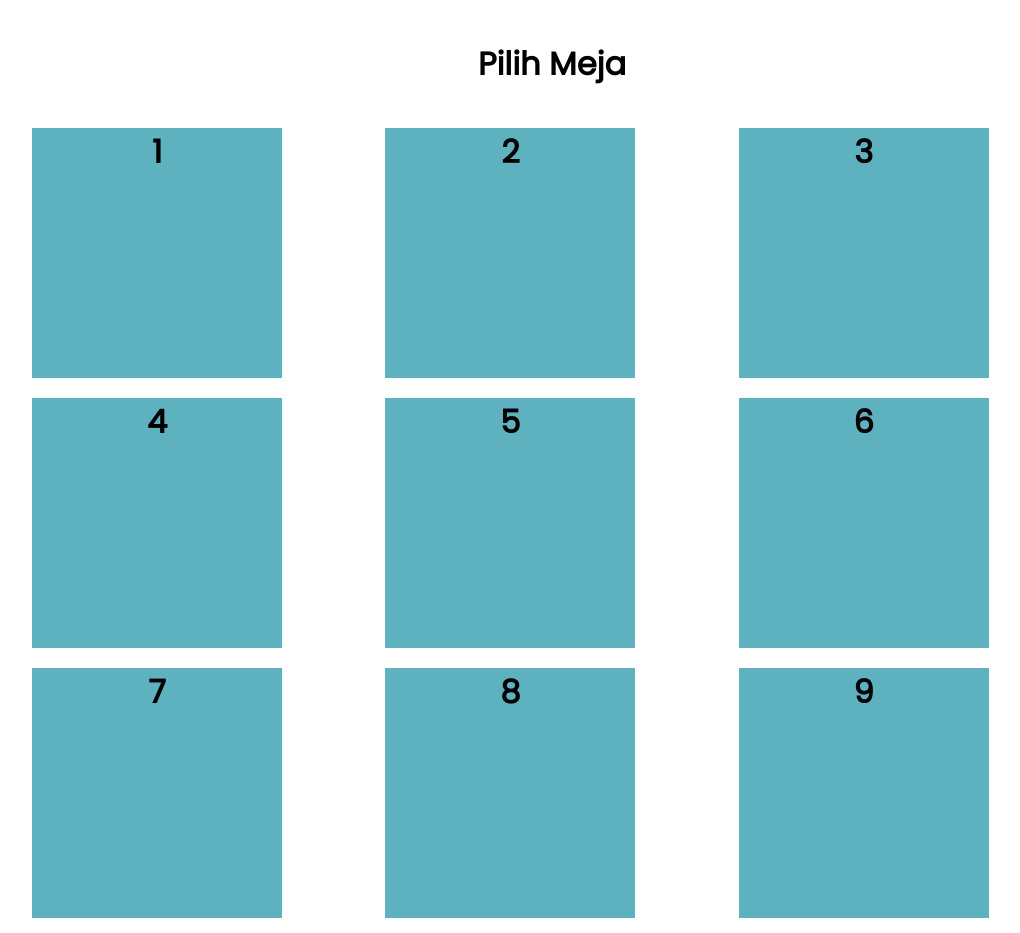
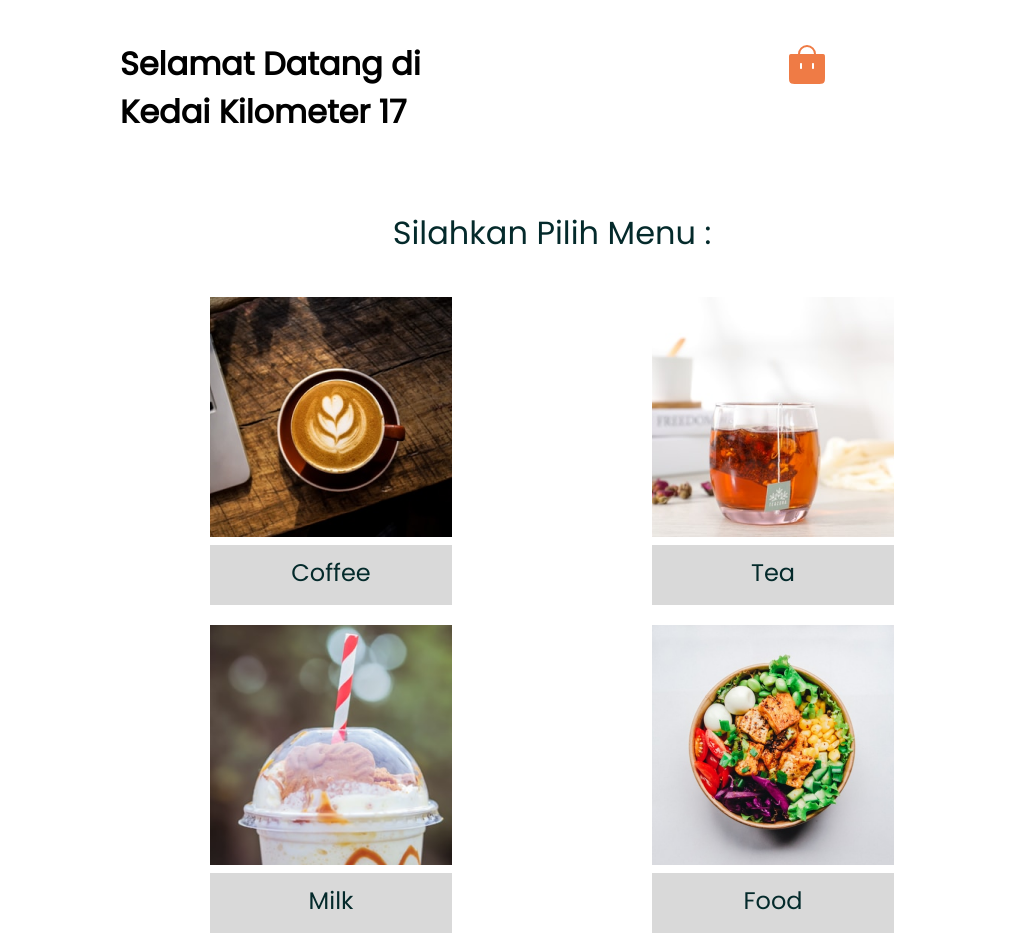
Before and after one commit to Yassar021/kedai-app, a Next.js app: page / in a window 1280 px wide. Shown: the whole page, without its empty margins (88-1108 px from the left). Built offline with nearby package versions, Linux system fonts and the light colour scheme.

Commit message:
addKasirUIDone

```diff
--- a/pages/index.js
+++ b/pages/index.js
@@ -6,7 +6,7 @@ import HomeKasir from "../components/Kasir/HomeKasir"
 const Index = () => {
   return (
     <>
-      <HomeKasir />
+      <HomeUser />
     </>
   )
 }
```
